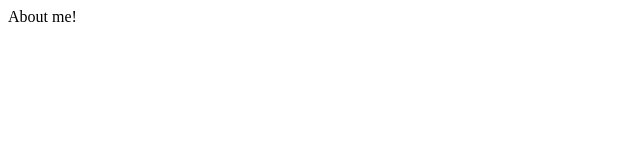
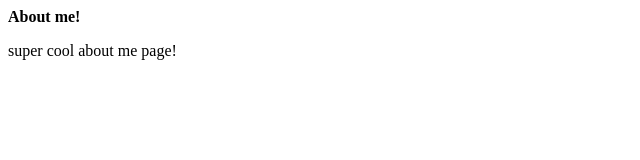
Before and after one commit to noahgarcia89/git-lab, a plain HTML site: page index.html in a window 1280 px wide. Shown: the whole page, without its empty margins (0-640 px from the left). Drawn offline with Linux system fonts and the light colour scheme.

Commit message:
updated index.html to be chill

```diff
--- a/index.html
+++ b/index.html
@@ -4,6 +4,7 @@
 
     </head>
     <body>
-        <p>About me!</p>
+        <p><strong>About me!</strong></p>
+        <p> super cool about me page! </p>
     </body>
 </html>
```
